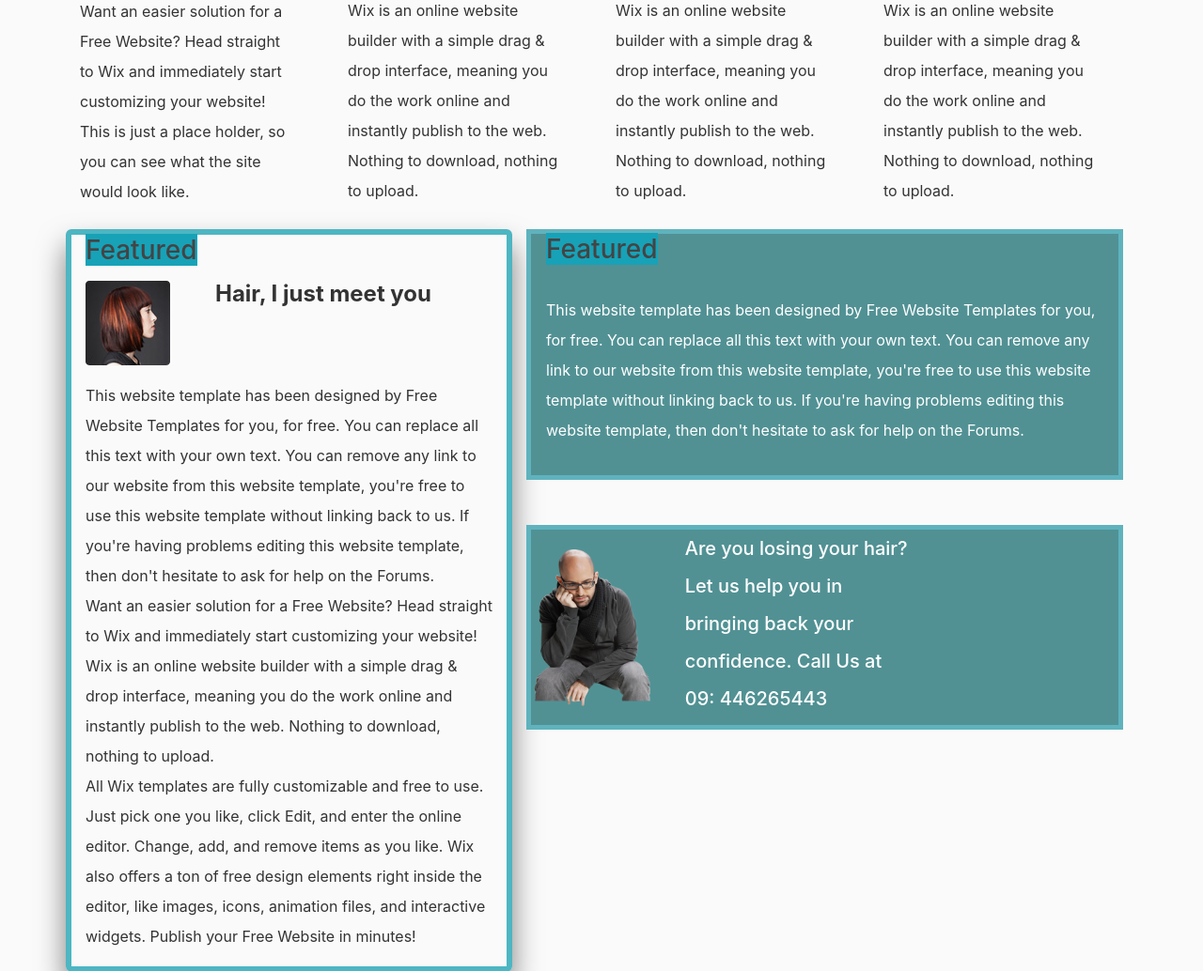
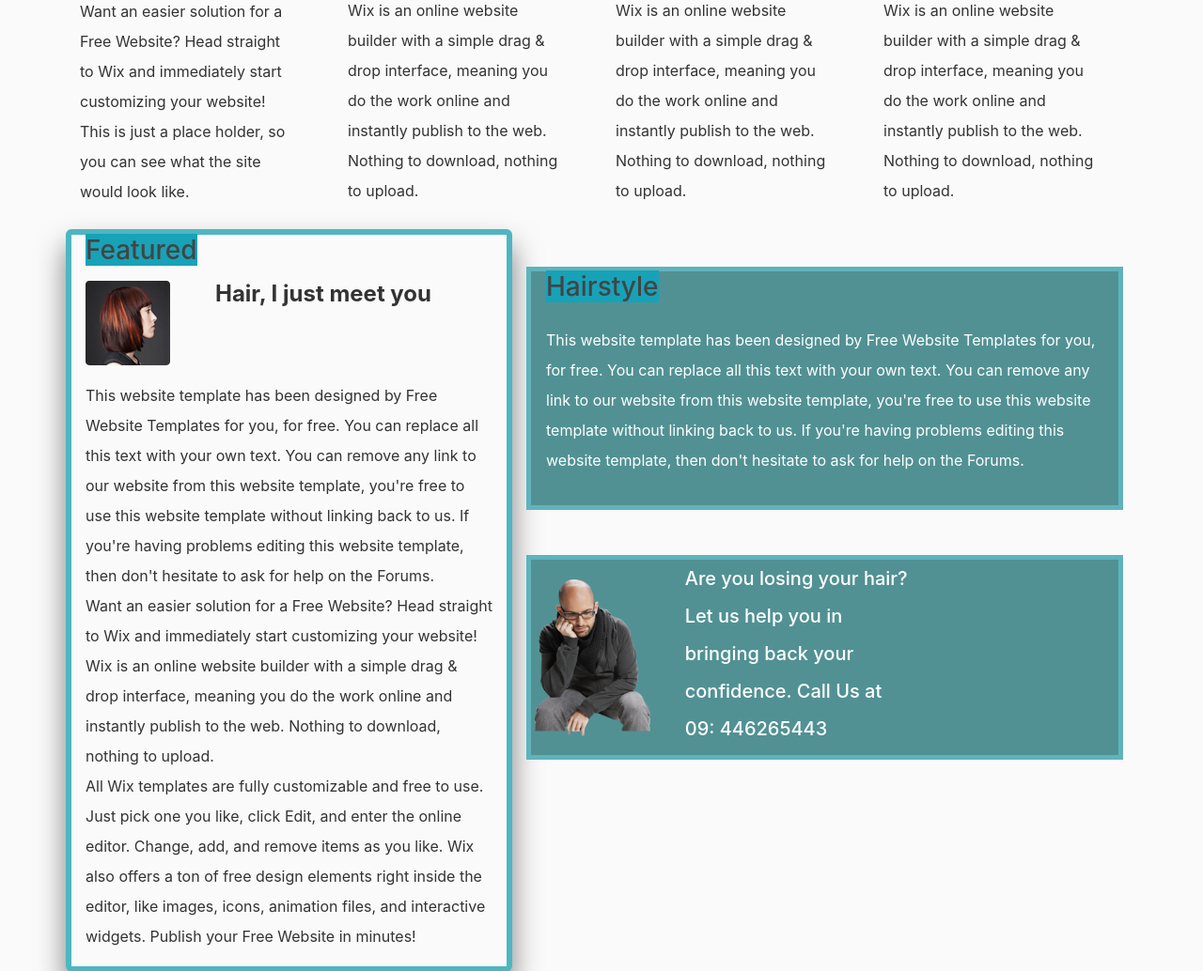
Before and after one commit to Chithlaing/hairstyle, a Django app: page / in a window 1280 px wide. Shown: the part 720-1754 px from the top of the page at 94% size. Run offline with Django 5.2, Linux system fonts and the light colour scheme; some libraries are stand-ins or nearby versions.

Commit message:
final fine

```diff
--- a/design/templates/design/hairstyle.html
+++ b/design/templates/design/hairstyle.html
@@ -56,7 +56,7 @@
             </div>
         </div>
         <div class="row justify-content-around">
-            <div class="col-md-5 col-xl-5 mt-2 mini_image_border">
+            <div class="col-lg-5 mt-2 mini_image_border">
                 <h3 class="bg-info d-inline">Featured</h3>
                 <div class="d-flex mt-3">
                     <img class="" src="static/design/image/sixth.jpg" alt="sixth">
@@ -84,10 +84,10 @@
                     in minutes!<br>
                 </p>
             </div>
-            <div class="text-white col mt-2">
+            <div class="text-white col mt-5">
                 <div class="box">
-                    <h3 class="bg-info d-inline ml-3">Featured</h3>
-                    <p class="p-3 mt-3" style="line-height: 2;">
+                    <h3 class="bg-info d-inline ml-3">Hairstyle</h3>
+                    <p class="p-3 mt-2" style="line-height: 2;">
                         This website template has been designed by Free Website
                         Templates for you, for free. You can replace all this text
                         with your own text. You can remove any link to our website
```
